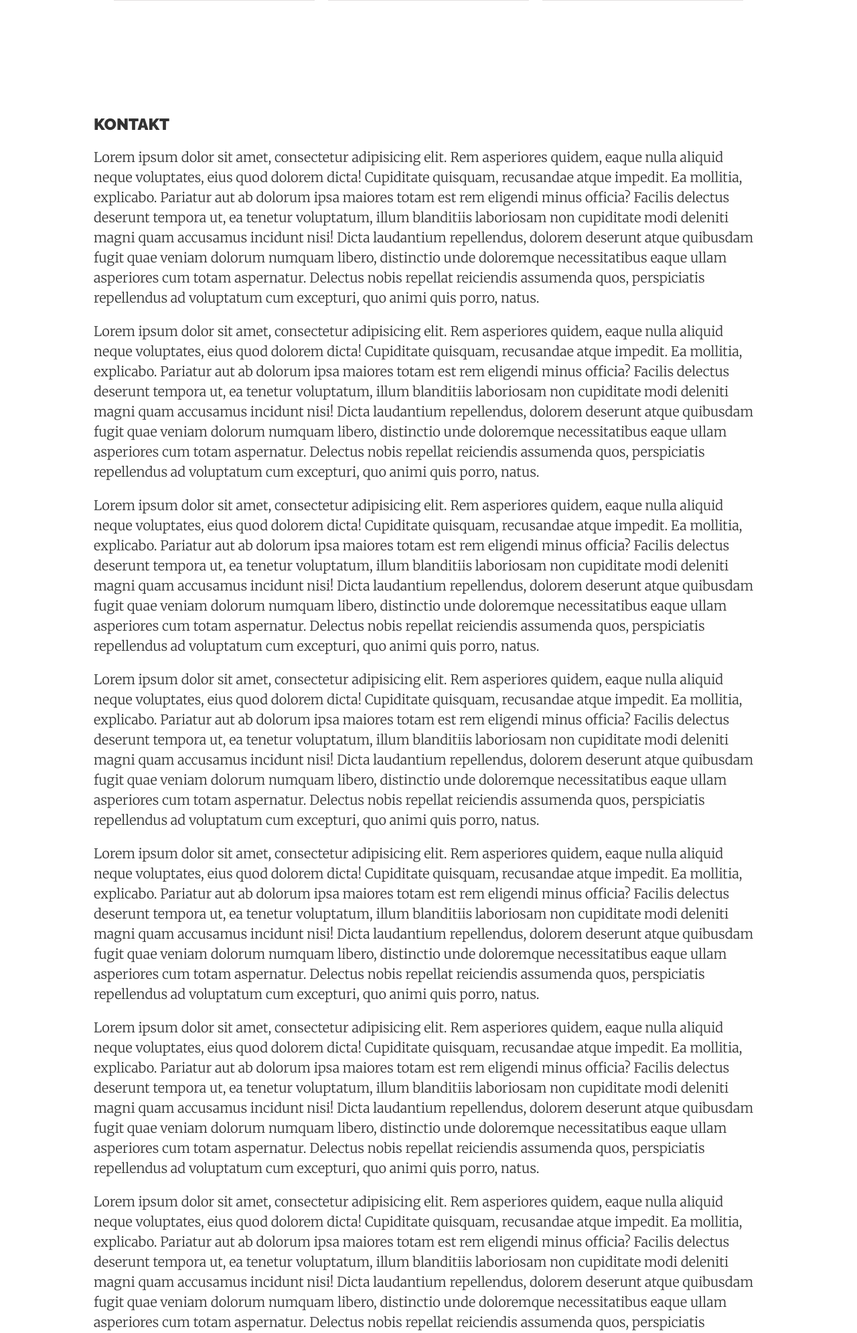
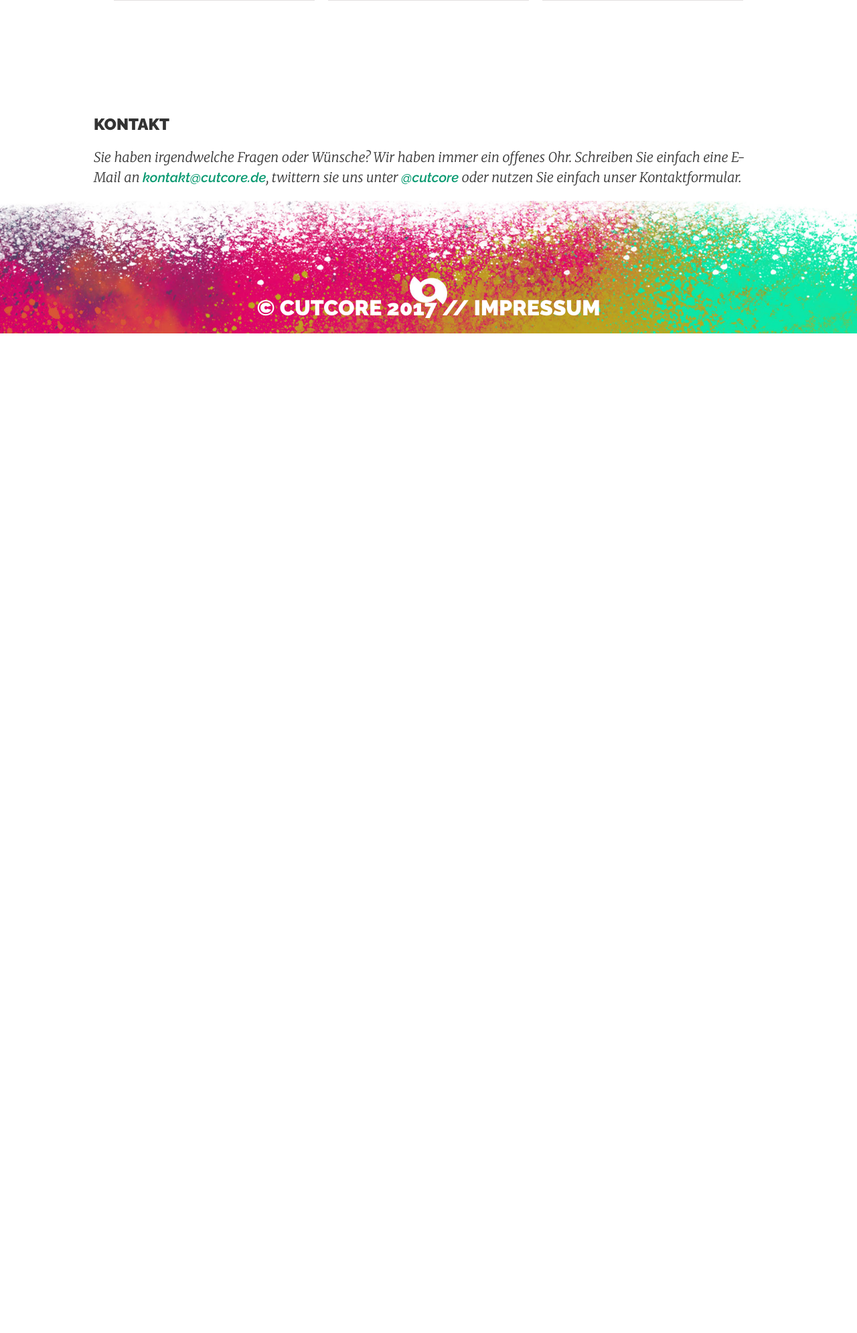
Before and after one commit to kruemel01/cutcore-website, a PHP site: page / in a window 1280 px wide. Shown: the part 2787-4778 px from the top of the page at 67% size. After the commit the page ends 3285 px from the top, so only its background shows below. Run offline with PHP 8.4, Linux system fonts and the light colour scheme.

Commit message:
Add intro text to contact from, move link formatting to class

```diff
--- a/index.html
+++ b/index.html
@@ -38,7 +38,7 @@
         </div>
         <div class="info-wrap">
           <h3>Luis Dreyer</h3>
-          <a href="mailto:luis@cutcore.de">luis@cutcore.de</a>
+          <a class="link" href="mailto:luis@cutcore.de">luis@cutcore.de</a>
           <span>Le Oberboss, Mediendesign</span>
           <p>Hey, Ich bin Luis. Lorem ipsum dolor sit amet, consectetur adipisicing elit. Aperiam animi facilis, soluta praesentium officia autem aliquam unde assumenda reiciendis numquam.</p>
         </div>
@@ -49,7 +49,7 @@
         </div>
         <div class="info-wrap">
           <h3>Fabian Kästner</h3>
-          <a href="mailto:fabian@cutcore.de">fabian@cutcore.de</a>
+          <a class="link" href="mailto:fabian@cutcore.de">fabian@cutcore.de</a>
           <span></span>
           <p>Hey, Ich bin Fabian. Lorem ipsum dolor sit amet, consectetur adipisicing elit. Aspernatur sint quia vero nihil placeat saepe porro quo, ut cupiditate cum.</p>
         </div>
@@ -90,14 +90,7 @@
     </section>
     <section id="contact">
       <h2>Kontakt</h2>
-      <p>Lorem ipsum dolor sit amet, consectetur adipisicing elit. Rem asperiores quidem, eaque nulla aliquid neque voluptates, eius quod dolorem dicta! Cupiditate quisquam, recusandae atque impedit. Ea mollitia, explicabo. Pariatur aut ab dolorum ipsa maiores totam est rem eligendi minus officia? Facilis delectus deserunt tempora ut, ea tenetur voluptatum, illum blanditiis laboriosam non cupiditate modi deleniti magni quam accusamus incidunt nisi! Dicta laudantium repellendus, dolorem deserunt atque quibusdam fugit quae veniam dolorum numquam libero, distinctio unde doloremque necessitatibus eaque ullam asperiores cum totam aspernatur. Delectus nobis repellat reiciendis assumenda quos, perspiciatis repellendus ad voluptatum cum excepturi, quo animi quis porro, natus.</p>
-      <p>Lorem ipsum dolor sit amet, consectetur adipisicing elit. Rem asperiores quidem, eaque nulla aliquid neque voluptates, eius quod dolorem dicta! Cupiditate quisquam, recusandae atque impedit. Ea mollitia, explicabo. Pariatur aut ab dolorum ipsa maiores totam est rem eligendi minus officia? Facilis delectus deserunt tempora ut, ea tenetur voluptatum, illum blanditiis laboriosam non cupiditate modi deleniti magni quam accusamus incidunt nisi! Dicta laudantium repellendus, dolorem deserunt atque quibusdam fugit quae veniam dolorum numquam libero, distinctio unde doloremque necessitatibus eaque ullam asperiores cum totam aspernatur. Delectus nobis repellat reiciendis assumenda quos, perspiciatis repellendus ad voluptatum cum excepturi, quo animi quis porro, natus.</p>
-      <p>Lorem ipsum dolor sit amet, consectetur adipisicing elit. Rem asperiores quidem, eaque nulla aliquid neque voluptates, eius quod dolorem dicta! Cupiditate quisquam, recusandae atque impedit. Ea mollitia, explicabo. Pariatur aut ab dolorum ipsa maiores totam est rem eligendi minus officia? Facilis delectus deserunt tempora ut, ea tenetur voluptatum, illum blanditiis laboriosam non cupiditate modi deleniti magni quam accusamus incidunt nisi! Dicta laudantium repellendus, dolorem deserunt atque quibusdam fugit quae veniam dolorum numquam libero, distinctio unde doloremque necessitatibus eaque ullam asperiores cum totam aspernatur. Delectus nobis repellat reiciendis assumenda quos, perspiciatis repellendus ad voluptatum cum excepturi, quo animi quis porro, natus.</p>
-      <p>Lorem ipsum dolor sit amet, consectetur adipisicing elit. Rem asperiores quidem, eaque nulla aliquid neque voluptates, eius quod dolorem dicta! Cupiditate quisquam, recusandae atque impedit. Ea mollitia, explicabo. Pariatur aut ab dolorum ipsa maiores totam est rem eligendi minus officia? Facilis delectus deserunt tempora ut, ea tenetur voluptatum, illum blanditiis laboriosam non cupiditate modi deleniti magni quam accusamus incidunt nisi! Dicta laudantium repellendus, dolorem deserunt atque quibusdam fugit quae veniam dolorum numquam libero, distinctio unde doloremque necessitatibus eaque ullam asperiores cum totam aspernatur. Delectus nobis repellat reiciendis assumenda quos, perspiciatis repellendus ad voluptatum cum excepturi, quo animi quis porro, natus.</p>
-      <p>Lorem ipsum dolor sit amet, consectetur adipisicing elit. Rem asperiores quidem, eaque nulla aliquid neque voluptates, eius quod dolorem dicta! Cupiditate quisquam, recusandae atque impedit. Ea mollitia, explicabo. Pariatur aut ab dolorum ipsa maiores totam est rem eligendi minus officia? Facilis delectus deserunt tempora ut, ea tenetur voluptatum, illum blanditiis laboriosam non cupiditate modi deleniti magni quam accusamus incidunt nisi! Dicta laudantium repellendus, dolorem deserunt atque quibusdam fugit quae veniam dolorum numquam libero, distinctio unde doloremque necessitatibus eaque ullam asperiores cum totam aspernatur. Delectus nobis repellat reiciendis assumenda quos, perspiciatis repellendus ad voluptatum cum excepturi, quo animi quis porro, natus.</p>
-      <p>Lorem ipsum dolor sit amet, consectetur adipisicing elit. Rem asperiores quidem, eaque nulla aliquid neque voluptates, eius quod dolorem dicta! Cupiditate quisquam, recusandae atque impedit. Ea mollitia, explicabo. Pariatur aut ab dolorum ipsa maiores totam est rem eligendi minus officia? Facilis delectus deserunt tempora ut, ea tenetur voluptatum, illum blanditiis laboriosam non cupiditate modi deleniti magni quam accusamus incidunt nisi! Dicta laudantium repellendus, dolorem deserunt atque quibusdam fugit quae veniam dolorum numquam libero, distinctio unde doloremque necessitatibus eaque ullam asperiores cum totam aspernatur. Delectus nobis repellat reiciendis assumenda quos, perspiciatis repellendus ad voluptatum cum excepturi, quo animi quis porro, natus.</p>
-      <p>Lorem ipsum dolor sit amet, consectetur adipisicing elit. Rem asperiores quidem, eaque nulla aliquid neque voluptates, eius quod dolorem dicta! Cupiditate quisquam, recusandae atque impedit. Ea mollitia, explicabo. Pariatur aut ab dolorum ipsa maiores totam est rem eligendi minus officia? Facilis delectus deserunt tempora ut, ea tenetur voluptatum, illum blanditiis laboriosam non cupiditate modi deleniti magni quam accusamus incidunt nisi! Dicta laudantium repellendus, dolorem deserunt atque quibusdam fugit quae veniam dolorum numquam libero, distinctio unde doloremque necessitatibus eaque ullam asperiores cum totam aspernatur. Delectus nobis repellat reiciendis assumenda quos, perspiciatis repellendus ad voluptatum cum excepturi, quo animi quis porro, natus.</p>
-      <p>Lorem ipsum dolor sit amet, consectetur adipisicing elit. Rem asperiores quidem, eaque nulla aliquid neque voluptates, eius quod dolorem dicta! Cupiditate quisquam, recusandae atque impedit. Ea mollitia, explicabo. Pariatur aut ab dolorum ipsa maiores totam est rem eligendi minus officia? Facilis delectus deserunt tempora ut, ea tenetur voluptatum, illum blanditiis laboriosam non cupiditate modi deleniti magni quam accusamus incidunt nisi! Dicta laudantium repellendus, dolorem deserunt atque quibusdam fugit quae veniam dolorum numquam libero, distinctio unde doloremque necessitatibus eaque ullam asperiores cum totam aspernatur. Delectus nobis repellat reiciendis assumenda quos, perspiciatis repellendus ad voluptatum cum excepturi, quo animi quis porro, natus.</p>
+      <p class="intro">Sie haben irgendwelche Fragen oder Wünsche? Wir haben immer ein offenes Ohr. Schreiben Sie einfach eine E-Mail an <a class="link" href="mailto:kontakt@cutcore.de">kontakt@cutcore.de</a>, twittern sie uns unter <a class="link" href="https://twitter.com/cutcore">@cutcore</a> oder nutzen Sie einfach unser Kontaktformular.</p>
     </section>
 
     <footer>
--- a/main.css
+++ b/main.css
@@ -157,12 +157,16 @@ h3 {
 }
 
 .person a {
-  text-decoration: none;
-  color: #089970;
   right: 10px;
   float: right;
   padding: 5px;
   margin-top: 20px;
+}
+
+.link {
+  text-decoration: none;
+  color: #089970;
+  font-family: Raleway;
   font-weight: 600;
 }
 
```
